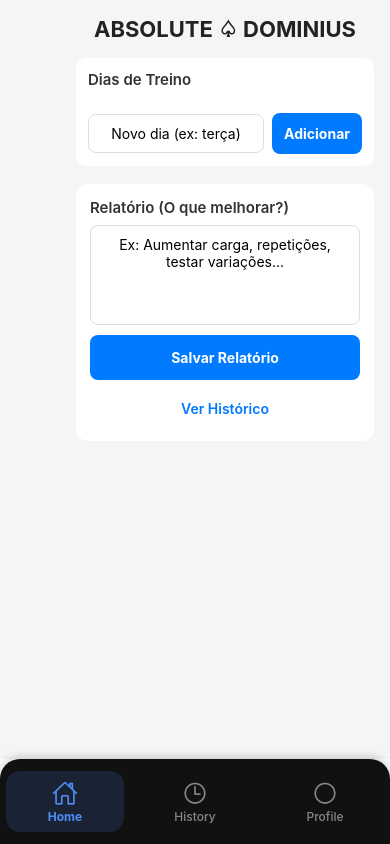
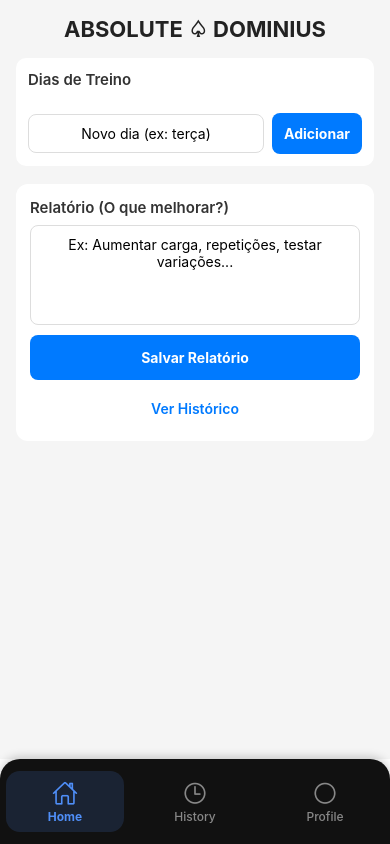
Before and after one commit to Ruan-60/meu-prjeto-My-Ftiness, a React Native app: screen /Home in a window 390 px wide. Built offline with nearby package versions, Linux system fonts and the light colour scheme.

Commit message:
Adicionando alterações do projeto

```diff
--- a/src/screens/HistoryScreen.tsx
+++ b/src/screens/HistoryScreen.tsx
@@ -107,7 +107,7 @@ const HistoryScreen: React.FC = () => {
 };
 
 const styles = StyleSheet.create({
-  container: { flex: 1, padding: 16, backgroundColor: "#f5f5f5",paddingLeft: 60, },
+  container: { flex: 1, padding: 16, backgroundColor: "#f5f5f5" },
   title: { fontSize: 20, fontWeight: "bold", marginBottom: 12 },
   empty: { textAlign: "center", color: "#666", marginTop: 50 },
   card: {
--- a/src/screens/HomeScreen.tsx
+++ b/src/screens/HomeScreen.tsx
@@ -272,7 +272,6 @@ const styles = StyleSheet.create({
     container: {
     flex: 1,
     backgroundColor: "#f5f5f5",
-    paddingLeft: 60,
   },
   scrollView: { flex: 1, padding: 16 },
   header: { alignItems: "center", marginBottom: 16 },
--- a/src/screens/ProfileScreen.tsx
+++ b/src/screens/ProfileScreen.tsx
@@ -47,7 +47,6 @@ const styles = StyleSheet.create({
   container: {
     flex: 1,
     backgroundColor: "#f5f5f5" ,
-  paddingLeft: 60,
   },
   scrollView: {
     flex: 1,
```
Also changed, not shown: src/database/database.ts (line endings or trailing spaces).
